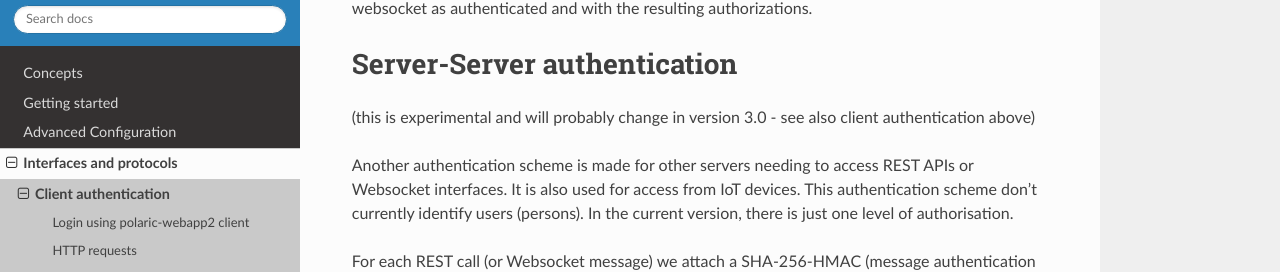
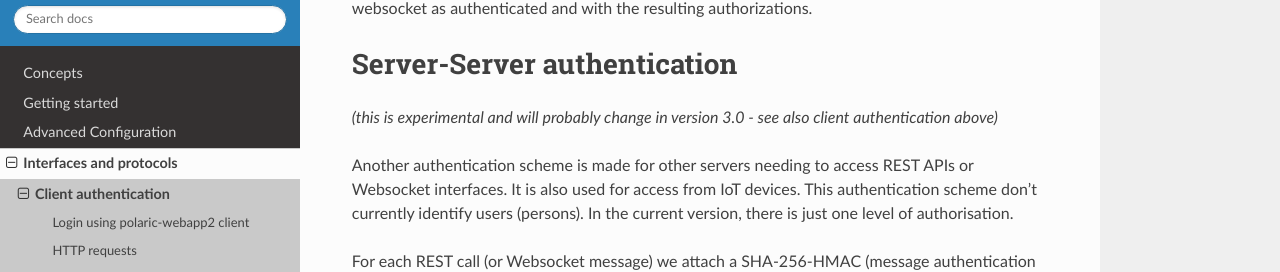
Before and after one commit to joakimsk/docs, a Sphinx documentation site: the page built from docs/clientauth.rst, in a window 1280 px wide and 900 px high, scrolled down 1682 px. Shown: the part 150-422 px from the top of the window. Built offline with Sphinx 7.4.7 and the Read the Docs theme 2.0.0, drawn with Linux system fonts in a browser that asks for light colours.

```diff
--- a/docs/clientauth.rst
+++ b/docs/clientauth.rst
@@ -49,7 +49,7 @@ When opening a websocket connection we can authenticate by adding the string *us
 Server-Server authentication
 ============================
 
-(this is experimental and will probably change in version 3.0 - see also client authentication above)
+*(this is experimental and will probably change in version 3.0 - see also client authentication above)*
 
 Another authentication scheme is made for other servers needing to access REST APIs or Websocket interfaces. It is also used for access from IoT devices. This authentication scheme don't currently identify users (persons). In the current version, there is just one level of authorisation.
 
```
